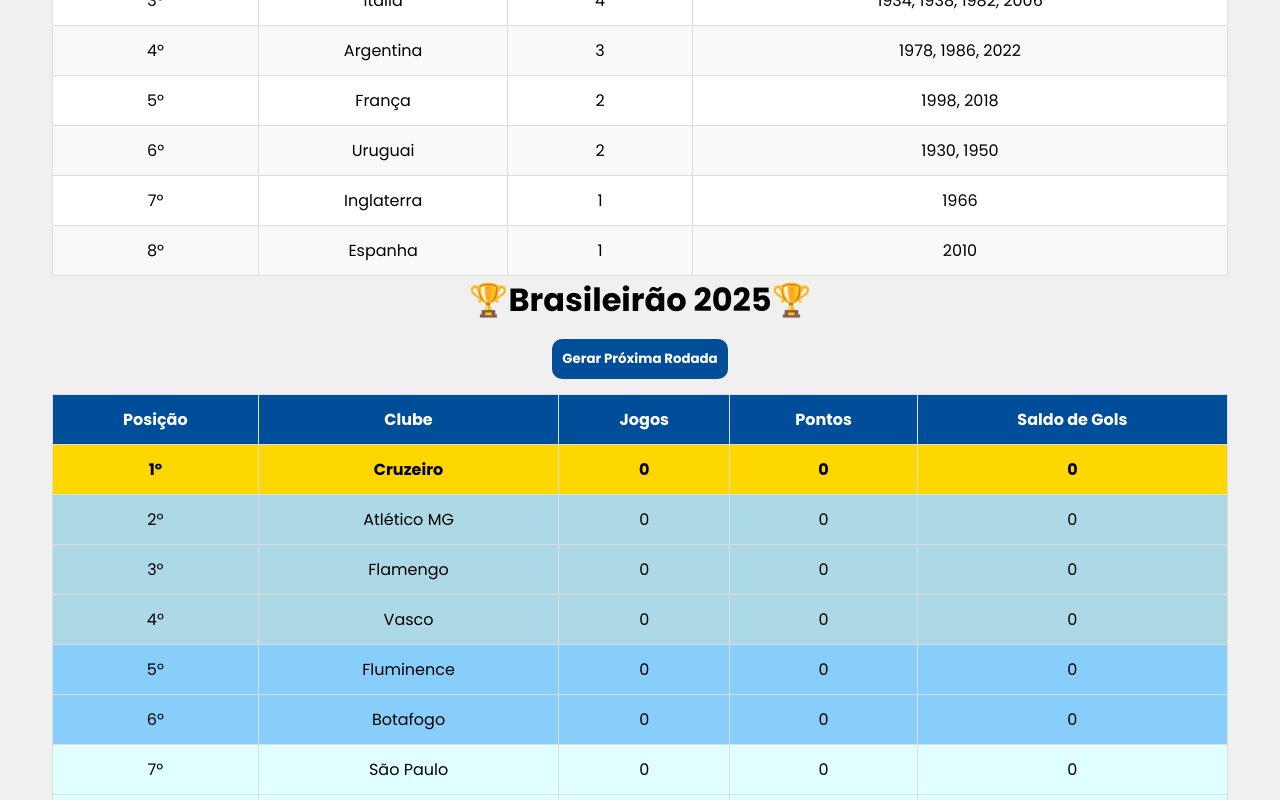
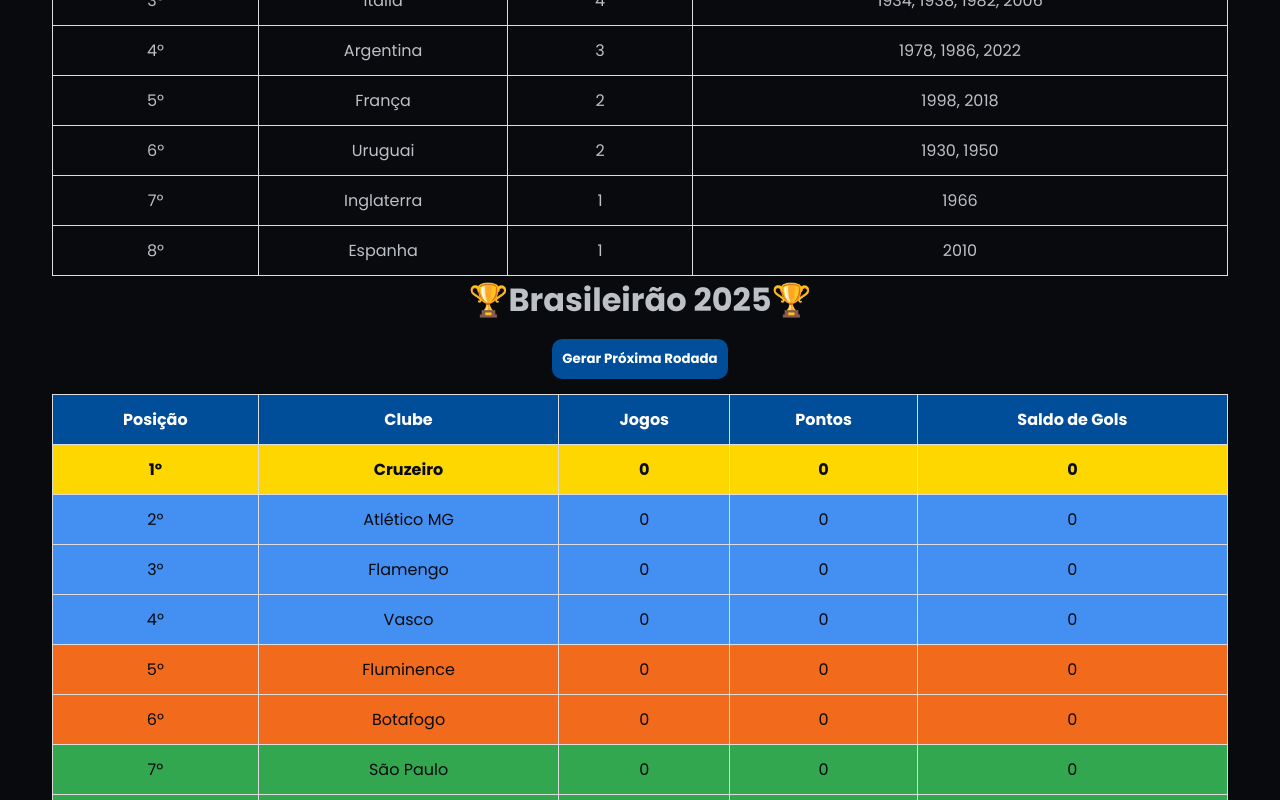
Before and after one commit to JoaoVitor128/CampsSimuler, a React (Vite) app: page / in a window 1280 px wide. Shown: the part 460-1260 px from the top of the page. Built offline with nearby package versions, Linux system fonts and the light colour scheme.

Commit message:
V1.1 Novo estilo e limitação de gols da Copa do Mundo

```diff
--- a/src/Components/Brasileirao.jsx
+++ b/src/Components/Brasileirao.jsx
@@ -57,6 +57,7 @@
         if (pos >= 2 && pos <= 4) return "lib";
         if (pos === 5 || pos === 6) return "eli";
         if (pos >= 7 && pos <= 12) return "sul";
+        if (pos >= 13 && pos <= 16) return "tDefault";
         if (pos >= 17 && pos <= 20) return "reb";
         return "";
     }
--- a/src/Components/WC.jsx
+++ b/src/Components/WC.jsx
@@ -41,7 +41,7 @@
         const champSelecion = selecionsData[randomIndex];
         const viceSelecion = selecionsData[randomAnotherIndex]
 
-        const randomGoal = Math.floor(Math.random() * (10 - 2)) + 1
+        const randomGoal = Math.floor(Math.random() * (5 - 2)) + 1
         const randomGoalVerify = randomGoal === 1 ? 0 : randomGoal
 
         const randomAnotherGoal = Math.floor(Math.random() * randomGoalVerify);
@@ -78,7 +78,7 @@
                     {[...champions]
                         .sort((a, b) => b.years.length - a.years.length)
                         .map((selecion, id) => (
-                            <tr key={id}>
+                            <tr key={id} className='tDefault'>
                                 <td>{id + 1}º</td>
                                 <td>{selecion.selecion}</td>
                                 <td>{selecion.years.length}</td>
--- a/src/Components/bras.css
+++ b/src/Components/bras.css
@@ -1,33 +1,42 @@
-/* Destaque do campeão */
+
 tr.camp {
     background-color: gold;
     font-weight: bold;
 }
 
-/* Classificados para Libertadores */
 tr.lib {
-    background-color: #add8e6; /* azul claro */
+    background-color: #448FF2;
 }
 
-/* Pré-Libertadores */
 tr.eli {
-    background-color: #87cefa; /* azul mais intenso */
+    background-color: #F26A1B;
 }
 
-/* Classificados para Sul-Americana */
 tr.sul {
-    background-color: #e0ffff; /* azul bem clarinho */
+    background-color: #33A650;
 }
 
-/* Rebaixados */
+
 tr.reb {
-    background-color: #f08080; /* vermelho claro */
+    background-color: #F23838;
 }
 
-/* Apenas para ter uma transição suave ao gerar novas rodadas */
-tr {
+td,th {
     transition: background-color 0.3s ease;
+    padding: 12px;
+    text-align: center;
+    border: 1px solid #ddd;
+
 }
+
+tr.tDefault {
+    padding: 12px;
+    text-align: center;
+    border: 1px solid #ddd;
+
+    background-color: #090A0D;
+    color: #BDC1C6;
+  }
 
 .round {
     margin-bottom: 1.5rem;
@@ -39,5 +48,13 @@
 
 .round ul {
     list-style-type: none;
-    padding-left: 0;
+    padding-left: 10px;
+    width: 100%;
 }
+
+.round ul li{
+    border: 2px solid #BDC1C6;
+    border-collapse: collapse;
+
+    font-size: 20px;
+}
--- a/src/Components/table.css
+++ b/src/Components/table.css
@@ -1,14 +1,17 @@
   table {
     width: 100%;
     border-collapse: collapse;
-    background: white;
+    color:#090A0D
+
+
   }
 
-  th,
-  td {
+  .tDefault {
     padding: 12px;
     text-align: center;
     border: 1px solid #ddd;
+
+    background-color: #090A0D;
   }
 
   th {
--- a/src/index.css
+++ b/src/index.css
@@ -13,6 +13,7 @@
 }
 
 body {
-  background: #f0f0f0;
+  background: #090A0D;
   padding: 20px;
+  color: #BDC1C6;
 }
```
Also changed, not shown: 1 other file (tests, documents, lock files or other folders).
